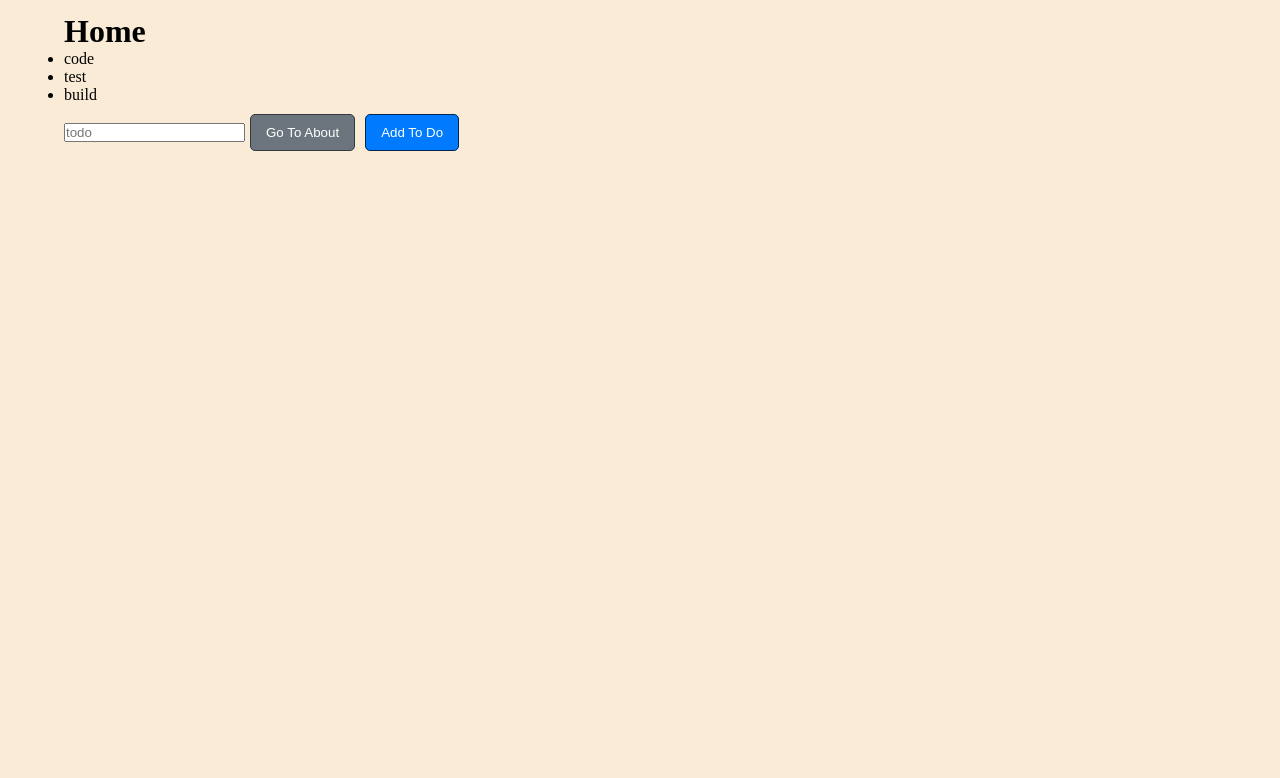
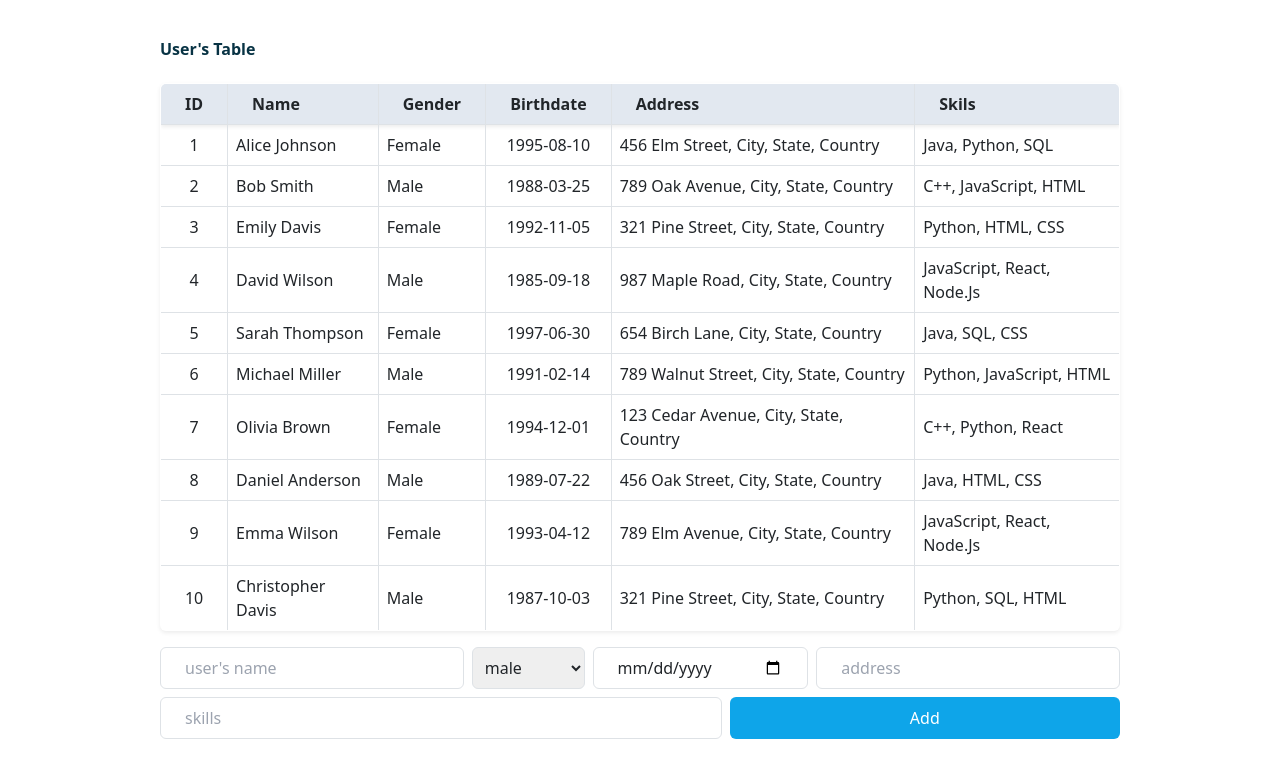
Before and after one commit to alee0510/react-jcwdol-10, a React (Create React App) app: page / in a window 1280 px wide. Shown: the top 778 px of the page. Built offline with nearby package versions, Linux system fonts and the light colour scheme.

Commit message:
UPDATE : new course

```diff
--- a/package.json
+++ b/package.json
@@ -6,7 +6,9 @@
     "@testing-library/jest-dom": "^5.16.5",
     "@testing-library/react": "^13.4.0",
     "@testing-library/user-event": "^13.5.0",
+    "bootstrap": "^5.2.3",
     "react": "^18.2.0",
+    "react-bootstrap": "^2.7.4",
     "react-dom": "^18.2.0",
     "react-router-dom": "^6.11.2",
     "react-scripts": "5.0.1",
@@ -35,5 +37,8 @@
       "last 1 firefox version",
       "last 1 safari version"
     ]
+  },
+  "devDependencies": {
+    "tailwindcss": "^3.3.2"
   }
 }
--- a/src/App.css
+++ /dev/null
@@ -1,11 +0,0 @@
-/* @global style */
-* {
-    box-sizing: border-box;
-    margin: 0;
-    padding: 0;
-}
-
-.container-app {
-    background-color: beige;
-    height: 100vh;
-}
--- a/src/App.js
+++ b/src/App.js
@@ -1,16 +1,11 @@
 import { Routes, Route } from "react-router-dom"
 import HomePage from "./pages/home"
-import AboutPage from "./pages/about"
-import NotFoundPage from "./pages/not-found"
 
-import "./App.css"
 function App() {
 	return (
-		<div className="container-app">
+		<div className="h-screen w-screen bg-white">
 			<Routes>
 				<Route path="/" element={<HomePage />} />
-				<Route path="/about" element={<AboutPage />} />
-				<Route path="*" element={<NotFoundPage />} />
 			</Routes>
 		</div>
 	);
--- /dev/null
+++ b/src/index.css
@@ -0,0 +1,3 @@
+@tailwind base;
+@tailwind components;
+@tailwind utilities;
--- a/src/index.js
+++ b/src/index.js
@@ -2,6 +2,11 @@ import React from 'react';
 import ReactDOM from 'react-dom/client';
 import { BrowserRouter } from "react-router-dom"
 
+// @import css files
+import 'bootstrap/dist/css/bootstrap.min.css';
+import "./index.css"
+
+// @import main application component
 import App from './App';
 
 const root = ReactDOM.createRoot(document.getElementById('root'));
--- /dev/null
+++ b/src/pages/home/backup.index.js
@@ -0,0 +1,83 @@
+import { useState, useEffect, useRef, useCallback, useMemo } from "react"
+import { useNavigate } from "react-router-dom"
+import Button from "../../components/button"
+import "./style.css"
+
+const toDo = ["code", "test", "build"] // data
+
+function useInput (initialState) {
+    const [input, setInput] = useState(initialState)
+
+    const handleOnChange = useCallback((event) => {
+        setInput(event.target.value)
+    }, [])
+
+    return [input, handleOnChange]
+}
+
+function HomePage () {
+    const navigate = useNavigate()
+    const [data, setData] = useState(toDo)
+    // const [input, setInput] = useState("")
+    const [input, handleOnChange] = useInput("") // ["", function(){}
+    const refs = useRef(null) // { current : null}
+
+    const RenderToDo = useCallback(() => {
+        // const todos = []
+        // for (let i = 0; i < toDo.length; i++) {
+        //     todos.push(<li>{toDo[i]}</li>)
+        // }
+
+        return data.map((item, index) => {
+            return <li key={index}>{item}</li>
+        })
+    }, [])
+
+    const style = useMemo(() =>{
+        return {
+            color : "red",
+        }
+    }, [])
+
+    //@side-effect
+    useEffect(() => {
+        console.log("side-effect")
+        console.log("refs", refs.current)
+
+        return () => console.log("clean-up")
+    }, [data])
+
+    console.log("data", data)
+    console.log("input", input)
+    return (
+        <div className="container-home">
+            <h1>Home</h1>
+            <ul>
+               <RenderToDo/>
+            </ul>
+            <input ref={refs}
+                type="text"
+                placeholder="todo"
+                onChange={handleOnChange}
+            />
+            <Button
+                title="Go To About"
+                variant="secondary"
+                onButtonClick={() => navigate("/about", { state : "data from home." })}
+            />
+            <Button
+                title="Add To Do"
+                variant="primary"
+                onButtonClick={() => {
+                    let newTodo = [...data]
+                    newTodo.push(input)
+                    setData(newTodo)
+                    // refs.current?.focus()
+                    // console.log(refs.current?.value)
+                }}
+            />
+        </div>
+    )
+}
+
+export default HomePage
--- a/src/pages/home/index.js
+++ b/src/pages/home/index.js
@@ -1,81 +1,180 @@
-import { useState, useEffect, useRef, useCallback, useMemo } from "react"
-import { useNavigate } from "react-router-dom"
-import Button from "../../components/button"
-import "./style.css"
-
-const toDo = ["code", "test", "build"] // data
-
-function useInput (initialState) {
-    const [input, setInput] = useState(initialState)
-
-    const handleOnChange = useCallback((event) => {
-        setInput(event.target.value)
-    }, [])
-
-    return [input, handleOnChange]
-}
+import { useState, useRef } from "react"
+// import User from "./user.model"
+const USERS = [
+    {
+        id: 1,
+        name: "Alice Johnson",
+        birthdate: "1995-08-10",
+        address: "456 Elm Street, City, State, Country",
+        skills: ["Java", "Python", "SQL"],
+        gender: "Female"
+    },
+    {
+        id: 2,
+        name: "Bob Smith",
+        birthdate: "1988-03-25",
+        address: "789 Oak Avenue, City, State, Country",
+        skills: ["C++", "JavaScript", "HTML"],
+        gender: "Male"
+    },
+    {
+        id: 3,
+        name: "Emily Davis",
+        birthdate: "1992-11-05",
+        address: "321 Pine Street, City, State, Country",
+        skills: ["Python", "HTML", "CSS"],
+        gender: "Female"
+    },
+    {
+        id: 4,
+        name: "David Wilson",
+        birthdate: "1985-09-18",
+        address: "987 Maple Road, City, State, Country",
+        skills: ["JavaScript", "React", "Node.js"],
+        gender: "Male"
+    },
+    {
+        id: 5,
+        name: "Sarah Thompson",
+        birthdate: "1997-06-30",
+        address: "654 Birch Lane, City, State, Country",
+        skills: ["Java", "SQL", "CSS"],
+        gender: "Female"
+    },
+    {
+        id: 6,
+        name: "Michael Miller",
+        birthdate: "1991-02-14",
+        address: "789 Walnut Street, City, State, Country",
+        skills: ["Python", "JavaScript", "HTML"],
+        gender: "Male"
+    },
+    {
+        id: 7,
+        name: "Olivia Brown",
+        birthdate: "1994-12-01",
+        address: "123 Cedar Avenue, City, State, Country",
+        skills: ["C++", "Python", "React"],
+        gender: "Female"
+    },
+    {
+        id: 8,
+        name: "Daniel Anderson",
+        birthdate: "1989-07-22",
+        address: "456 Oak Street, City, State, Country",
+        skills: ["Java", "HTML", "CSS"],
+        gender: "Male"
+    },
+    {
+        id: 9,
+        name: "Emma Wilson",
+        birthdate: "1993-04-12",
+        address: "789 Elm Avenue, City, State, Country",
+        skills: ["JavaScript", "React", "Node.js"],
+        gender: "Female"
+    },
+    {
+        id: 10,
+        name: "Christopher Davis",
+        birthdate: "1987-10-03",
+        address: "321 Pine Street, City, State, Country",
+        skills: ["Python", "SQL", "HTML"],
+        gender: "Male"
+    }
+]
 
 function HomePage () {
-    const navigate = useNavigate()
-    const [data, setData] = useState(toDo)
-    // const [input, setInput] = useState("")
-    const [input, handleOnChange] = useInput("") // ["", function(){}
-    const refs = useRef(null) // { current : null}
+    const [users, setUsers] = useState(USERS)
+    const name = useRef("")
+    const address = useRef("")
+    const birthdate = useRef("")
+    const gender = useRef("")
+    const skills = useRef("")
 
-    const RenderToDo = useCallback(() => {
-        // const todos = []
-        // for (let i = 0; i < toDo.length; i++) {
-        //     todos.push(<li>{toDo[i]}</li>)
-        // }
 
-        return data.map((item, index) => {
-            return <li key={index}>{item}</li>
-        })
-    }, [])
+    // @convert user's data into table component
+    const RenderTableRows = () => users.map((user, index) => {
+        return (
+            <tr className="hover:bg-slate-100 hover:shadow capitalize" key={user.id}>
+                <td className="border border-slate-300 text-center py-2 ">{user.id}</td>
+                <td className="border border-slate-300 px-2 py-2">{user.name}</td>
+                <td className="border border-slate-300 px-2 py-2">{user.gender}</td>
+                <td className="border border-slate-300 text-center py-2">{user.birthdate}</td>
+                <td className="border border-slate-300 px-2 py-2">{user.address}</td>
+                <td className="border border-slate-300 px-2 py-2">{user.skills.join(", ")}</td>
+            </tr>
+        )
+    })
 
-    const style = useMemo(() =>{
-        return {
-            color : "red",
+    const onButtonAdd = () => {
+        const newUser = {
+            id : users.length + 1,
+            name : name.current?.value,
+            address : address.current?.value,
+            birthdate : birthdate.current?.value,
+            gender : gender.current?.value,
+            skills : skills.current?.value?.split(",")
         }
-    }, [])
+        // setUsers([...users, newUser])
+        // setUsers(users.concat(newUser))
+        // const NewUser = new  User(
+        //     users.length + 1,
+        //     name.current.value,
+        //     address.current.value,
+        //     birthdate.current.value,
+        //     gender.current.value,
+        //     skills.current.value.split(",")
+        // )
+        setUsers(prevState => [...prevState, newUser])
+    }
 
-    //@side-effect
-    useEffect(() => {
-        console.log("side-effect")
-        console.log("refs", refs.current)
-
-        return () => console.log("clean-up")
-    }, [data])
-
-    console.log("data", data)
-    console.log("input", input)
     return (
-        <div className="container-home">
-            <h1>Home</h1>
-            <ul>
-               <RenderToDo/>
-            </ul>
-            <input ref={refs}
-                type="text"
-                placeholder="todo"
-                onChange={handleOnChange}
-            />
-            <Button
-                title="Go To About"
-                variant="secondary"
-                onButtonClick={() => navigate("/about", { state : "data from home." })}
-            />
-            <Button
-                title="Add To Do"
-                variant="primary"
-                onButtonClick={() => {
-                    let newTodo = [...data]
-                    newTodo.push(input)
-                    setData(newTodo)
-                    // refs.current?.focus()
-                    // console.log(refs.current?.value)
-                }}
-            />
+        <div className="h-full w-full px-40 py-10">
+            <h1 className="mb-4 text-cyan-950 font-bold">User's Table</h1>
+            <table className="border-collapse border rounded border-slate-400 w-full h-auto overflow-hidden shadow-sm">
+                <thead className="bg-slate-200 shadow-sm">
+                    <tr>
+                        <th className="border border-slate-300 px-4 py-2">ID</th>
+                        <th className="border border-slate-300 px-4 py-2">Name</th>
+                        <th className="border border-slate-300 px-4 py-2">Gender</th>
+                        <th className="border border-slate-300 px-4 py-2">Birthdate</th>
+                        <th className="border border-slate-300 px-4 py-2">Address</th>
+                        <th className="border border-slate-300 px-4 py-2">Skils</th>
+                    </tr>
+                </thead>
+                <tbody className="w-full overflow-scroll">
+                    <RenderTableRows/>
+                </tbody>
+            </table>
+            <div className="w-full my-3 flex flex-row flex-wrap item-center justify-between gap-2">
+                <input type="text" ref={name}
+                    className="border border-slate-300 px-4 py-2 rounded-md grow"
+                    placeholder="user's name"
+                />
+                <select ref={gender}
+                    className="border border-slate-300 px-2 py-2 rounded-md grow"
+                >
+                    <option>male</option>
+                    <option>female</option>
+                </select>
+                <input type="date" ref={birthdate}
+                    className="border border-slate-300 px-4 py-2 rounded-md grow"
+                    placeholder="birthdate"
+                />
+                <input type="text" ref={address}
+                    className="border border-slate-300 px-4 py-2 rounded-md grow"
+                    placeholder="address"
+                />
+                <input type="text" ref={skills}
+                    className="border border-slate-300 px-4 py-2 rounded-md grow"
+                    placeholder="skills"
+                />
+                <button onClick={onButtonAdd}
+                    className="grow bg-sky-500 px-10 py-2 rounded text-white"
+                >
+                    Add
+                </button>
+            </div>
         </div>
     )
 }
```
Also changed, not shown: src/components/navbar/index.js (added, +51 -0 lines), src/pages/home/user.model.js (added, +12 -0 lines), tailwind.config.js (added, +8 -0 lines), 2 other files (tests, documents, lock files or other folders).
